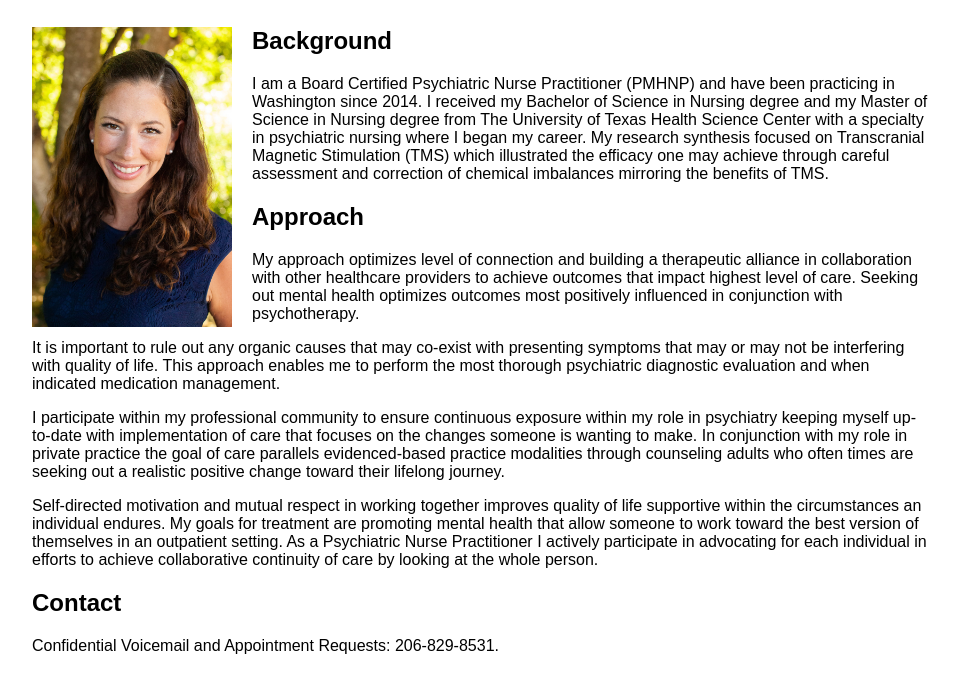
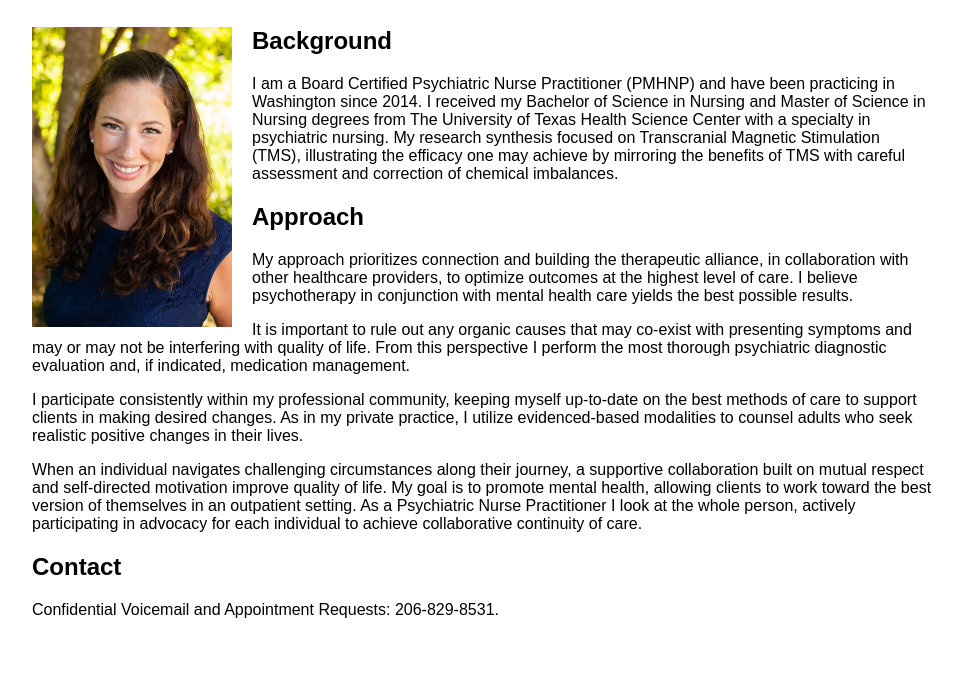
Before and after one commit to damassi/kellyknickerbockerarnp.com, a website: page index.html in a window 1280 px wide. Shown: the part 81-774 px from the top of the page, without its empty margins (158-1121 px from the left). Drawn offline with Linux system fonts and the light colour scheme.

Commit message:
update copy

```diff
--- a/index.html
+++ b/index.html
@@ -14,48 +14,45 @@
     <p>
       I am a Board Certified Psychiatric Nurse Practitioner (PMHNP) and have
       been practicing in Washington since 2014. I received my Bachelor of
-      Science in Nursing degree and my Master of Science in Nursing degree from
-      The University of Texas Health Science Center with a specialty in
-      psychiatric nursing where I began my career. My research synthesis focused
-      on Transcranial Magnetic Stimulation (TMS) which illustrated the efficacy
-      one may achieve through careful assessment and correction of chemical
-      imbalances mirroring the benefits of TMS.
+      Science in Nursing and Master of Science in Nursing degrees from The
+      University of Texas Health Science Center with a specialty in psychiatric
+      nursing. My research synthesis focused on Transcranial Magnetic
+      Stimulation (TMS), illustrating the efficacy one may achieve by mirroring
+      the benefits of TMS with careful assessment and correction of chemical
+      imbalances.
     </p>
 
     <h2>Approach</h2>
     <p>
-      My approach optimizes level of connection and building a therapeutic
-      alliance in collaboration with other healthcare providers to achieve
-      outcomes that impact highest level of care. Seeking out mental health
-      optimizes outcomes most positively influenced in conjunction with
-      psychotherapy.
+      My approach prioritizes connection and building the therapeutic alliance,
+      in collaboration with other healthcare providers, to optimize outcomes at
+      the highest level of care. I believe psychotherapy in conjunction with
+      mental health care yields the best possible results.
     </p>
 
     <p>
       It is important to rule out any organic causes that may co-exist with
-      presenting symptoms that may or may not be interfering with quality of
-      life. This approach enables me to perform the most thorough psychiatric
-      diagnostic evaluation and when indicated medication management.
+      presenting symptoms and may or may not be interfering with quality of
+      life. From this perspective I perform the most thorough psychiatric
+      diagnostic evaluation and, if indicated, medication management.
     </p>
 
     <p>
-      I participate within my professional community to ensure continuous
-      exposure within my role in psychiatry keeping myself up-to-date with
-      implementation of care that focuses on the changes someone is wanting to
-      make. In conjunction with my role in private practice the goal of care
-      parallels evidenced-based practice modalities through counseling adults
-      who often times are seeking out a realistic positive change toward their
-      lifelong journey.
+      I participate consistently within my professional community, keeping
+      myself up-to-date on the best methods of care to support clients in making
+      desired changes. As in my private practice, I utilize evidenced-based
+      modalities to counsel adults who seek realistic positive changes in their
+      lives.
     </p>
 
     <p>
-      Self-directed motivation and mutual respect in working together improves
-      quality of life supportive within the circumstances an individual endures.
-      My goals for treatment are promoting mental health that allow someone to
-      work toward the best version of themselves in an outpatient setting. As a
-      Psychiatric Nurse Practitioner I actively participate in advocating for
-      each individual in efforts to achieve collaborative continuity of care by
-      looking at the whole person.
+      When an individual navigates challenging circumstances along their
+      journey, a supportive collaboration built on mutual respect and
+      self-directed motivation improve quality of life. My goal is to promote
+      mental health, allowing clients to work toward the best version of
+      themselves in an outpatient setting. As a Psychiatric Nurse Practitioner I
+      look at the whole person, actively participating in advocacy for each
+      individual to achieve collaborative continuity of care.
     </p>
 
     <h2>Contact</h2>
```
